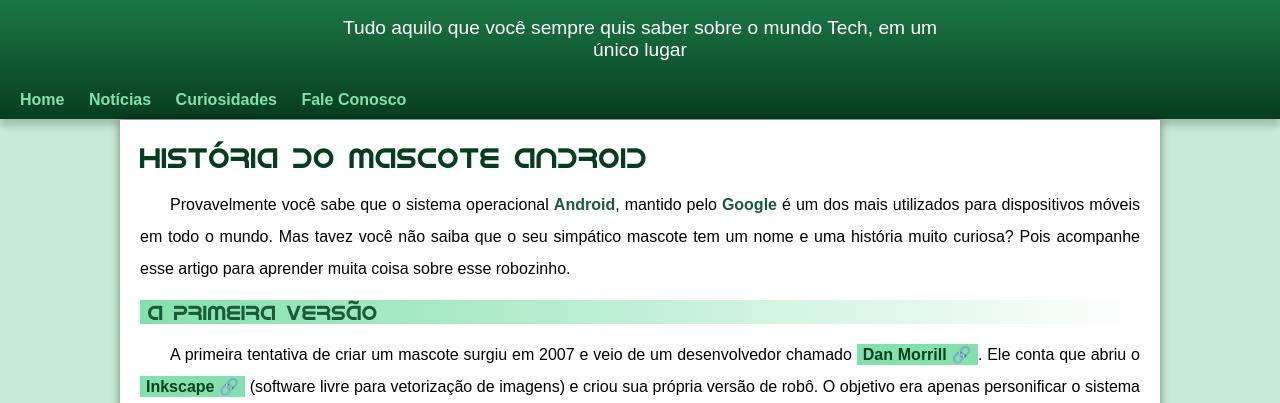
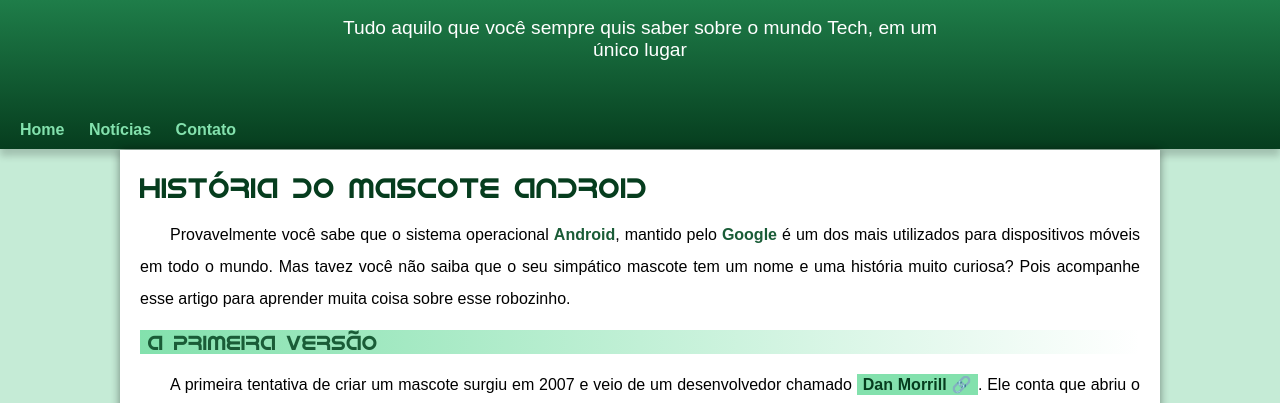
Before and after one commit to sergio-esteves/projeto-android, a plain HTML site: page index.html in a window 1280 px wide. Shown: the part 100-503 px from the top of the page. Drawn offline with Linux system fonts and the light colour scheme.

Commit message:
problema de padding corrigido

```diff
--- a/index.html
+++ b/index.html
@@ -19,8 +19,7 @@
            <nav>
                <a href="http://">Home</a>
                <a href="http://">Notícias</a>
-               <a href="http://">Curiosidades</a>
-               <a href="http://">Fale Conosco</a>
+               <a href="http://">Contato</a>
            </nav>
 
 
--- a/style.css
+++ b/style.css
@@ -70,7 +70,7 @@
     padding-left: 10px;
     margin:auto;
     box-shadow: 2px 2px 0x rgba(0, 0, 0, 0.325);
-    margin-bottom: 20px;
+    padding-bottom: 50px;
 }
 
 nav{
```
